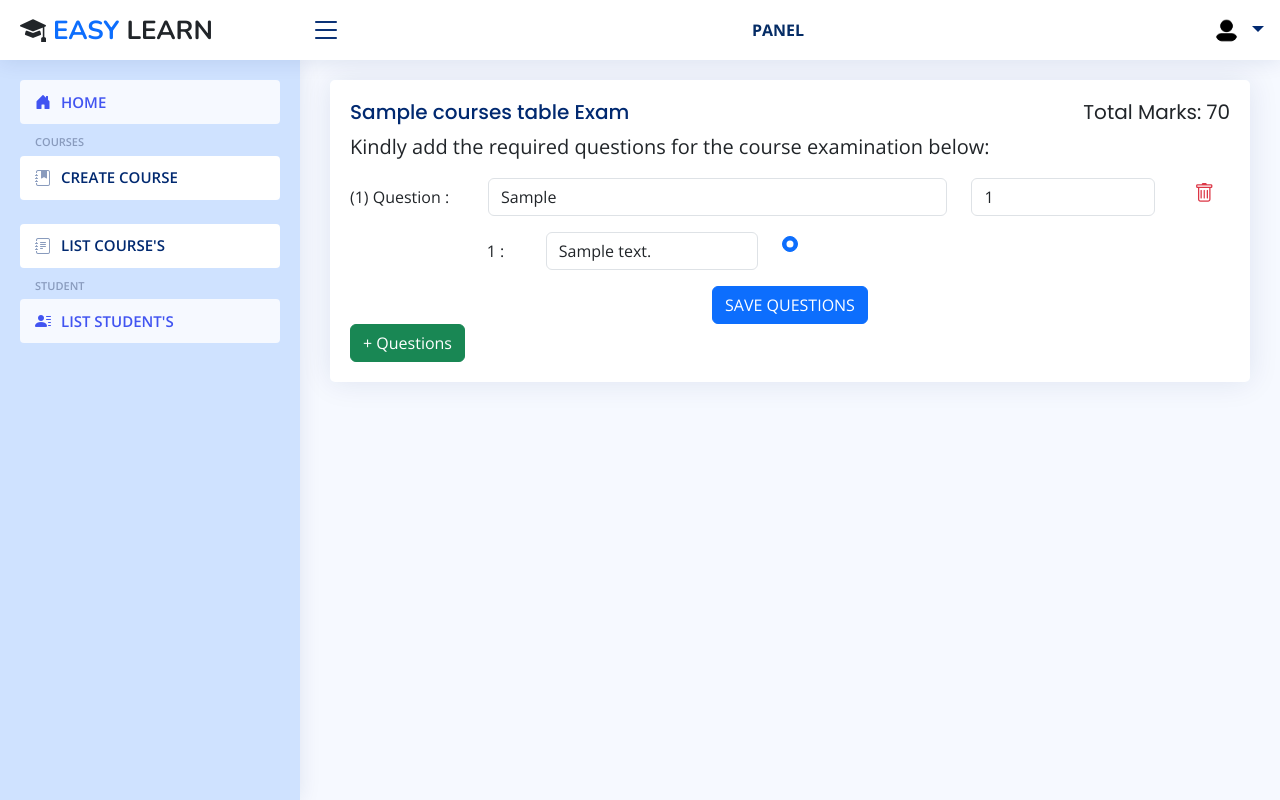
After one commit to dev-Harshal/EasyLearn2.0, a Django app: page /teacher/detail/exam/1/ in a window 1280 px wide. The commit adds this page. Run offline with Django 5.2, Linux system fonts and the light colour scheme; tables that the repository leaves empty hold one stand-in row (values such as "Sample post"); some libraries are stand-ins or nearby versions.

Commit message:
Create Exam Module Done

```diff
--- a/Courses/static/courses/js/script.js
+++ b/Courses/static/courses/js/script.js
@@ -373,3 +373,155 @@ if (saveCurriculumForm) {
         });
     });
 }
+
+
+// EXAM QUESTIONS
+
+function createQuestionField(order) {
+    return `
+        <div class="col-12 question-item" data-question-number="${order}">
+            <div class="row">
+
+                <div class="col-11">
+
+                    <div class="row g-3 justify-content-end">
+                        <div class="col-12">
+                            <div class="row">
+                                <label class="col-sm-2 col-form-label question-label">(${order}) Question :</label>
+                                <div class="col-sm-7">
+                                    <input type="text" class="form-control" name="question[]" required>
+                                </div>
+                                <div class="col-sm-3">
+                                    <input type="number" class="form-control" name="mark[]" placeholder="Marks" required>
+                                </div>
+                            </div>
+                        </div>
+
+                        <!-- Options -->
+                        <div class="col-10">
+                            <div class="row g-2">
+                                ${createAnswerField(order, 1)}
+                                ${createAnswerField(order, 2)}
+                                ${createAnswerField(order, 3)}
+                                ${createAnswerField(order, 4)}
+                            </div>
+                        </div>
+                    </div>
+
+                </div>
+
+                <div class="col-1 text-center">
+                    <i class="bi bi-trash text-danger fs-5 remove-question"></i>
+                </div>
+            </div>
+
+        </div>
+    `;
+}
+
+function createAnswerField(order, number) {
+    return `
+        <div class="col-6">
+            <div class="row">
+                <label class="col-sm-2 col-form-label">${number} :</label>
+                <div class="col-sm-8">
+                    <input type="text" class="form-control" name="answer[${order}][]" required>
+                </div>
+                <div class="col-sm-2">
+                    <input type="radio" name="is_correct[${order}][]" value="${number}" class="form-check-input" required>
+                </div>
+            </div>
+        </div>
+    `;
+}
+
+// Update question count globally
+let questionCount = document.querySelectorAll('.question-item').length || 0;
+
+const examContainer = document.getElementById("examContainer");
+
+if (examContainer) {
+    // Ensure at least one question is added
+    if (questionCount === 0) {
+        questionCount++;
+        examContainer.innerHTML += createQuestionField(questionCount);
+    }
+
+    // Event listener for removing questions
+    examContainer.addEventListener('click', function(event) {
+        if (event.target && event.target.classList.contains("remove-question")) {
+            event.target.closest('.question-item').remove();
+            updateQuestionNumbers();
+        }
+    });
+}
+
+// Add new question functionality
+const addQuestion = document.getElementById("addQuestion");
+if (addQuestion) {
+    addQuestion.addEventListener("click", function(event) {
+        event.preventDefault();  // Prevent page reload
+
+        questionCount++;
+        const newQuestion = createQuestionField(questionCount);
+        examContainer.insertAdjacentHTML('beforeend', newQuestion);
+        scrollToElement(document.querySelector(`[data-question-number="${questionCount}"]`));
+    });
+}
+
+// Update question numbers after removing or reordering
+function updateQuestionNumbers() {
+    const questions = document.querySelectorAll(".question-item");
+
+    questions.forEach((question, index) => {
+        let newQuestionNumber = index + 1;
+        question.setAttribute('data-question-number', newQuestionNumber);
+
+        // Update question label
+        const questionLabel = question.querySelector(".question-label");
+        if (questionLabel) {
+            questionLabel.textContent = `(${newQuestionNumber}) Question :`;
+        }
+
+
+        // Update answer fields
+        const answers = question.querySelectorAll(`input[name^="answer"]`);
+        answers.forEach((answer) => {
+            answer.name = `answer[${newQuestionNumber}][]`;
+        });
+
+        // Update correct answer radios
+        const correctAnswerRadios = question.querySelectorAll(`input[name^="is_correct"]`);
+        correctAnswerRadios.forEach((radio) => {
+            radio.name = `is_correct[${newQuestionNumber}][]`;
+        });
+
+    });
+}
+
+// Form submission with fetch
+const createQuestionForm = document.getElementById('createQuestionForm');
+if (createQuestionForm) {
+    createQuestionForm.addEventListener('submit', function(event) {
+        event.preventDefault();
+
+        const id = document.getElementById('id').value;
+        const url = `/teacher/detail/exam/${id}/`;
+
+        fetch(url, {
+            method: 'POST',
+            headers: {
+                'X-CSRFToken': document.querySelector('input[name="csrfmiddlewaretoken"]').value,
+            },
+            body: new FormData(createQuestionForm),
+        })
+        .then(response => response.json())
+        .then(data => {
+            if (data.status === 'success') {
+                window.location.href = data.success_url;
+            } else {
+                popAlert(data);
+            }
+        });
+    });
+}
--- /dev/null
+++ b/Courses/templates/exam/detail_exam.html
@@ -0,0 +1,105 @@
+{% extends "users/staff/teacher/base_site.html" %}
+
+{% block title %} Exam Details {% endblock title %}
+
+{% block main %}
+
+<main id="main" class="main">
+
+
+    <section class="section">
+        <div class="row justify-content-center">
+
+            <div class="col-12">
+
+                <div class="card">
+                    <div class="card-body">
+
+                        <h5 class="card-title mb-0 pb-2 fs-5 d-flex justify-content-between">
+                            {{exam.course.title}} Exam
+                            <span class="fs-5 text-dark">Total Marks: 70</span>
+                        </h5>
+
+                        <p class="card-text fs-5">Kindly add the required questions for the course examination below:</p>
+
+                        {% include "components/alert.html" %}
+
+                        <form id="createQuestionForm" method="post">
+                            {% csrf_token %}
+
+                            <input type="hidden" name="id" id="id" value="{{exam.course.id}}">
+
+                            <div id="examContainer" class="row g-3">
+
+                                {% for question in exam.questions.all %}
+
+                                <div class="col-12 question-item" data-question-number="{{forloop.counter}}">
+                                    <div class="row">
+
+                                        <div class="col-11">
+
+                                            <div class="row g-3 justify-content-end">
+                                                <div class="col-12">
+                                                    <div class="row">
+                                                        <label class="col-sm-2 col-form-label question-label">({{forloop.counter}}) Question :</label>
+                                                        <div class="col-sm-7">
+                                                            <input type="text" class="form-control" name="question[]" value={{question.text}} required>
+                                                        </div>
+                                                        <div class="col-sm-3">
+                                                            <input type="number" class="form-control" name="mark[]" value="{{question.mark}}" placeholder="Marks" required>
+                                                        </div>
+                                                    </div>
+                                                </div>
+
+                                                <!-- Options -->
+                                                <div class="col-10">
+                                                    <div class="row g-2">
+                                                        {% for answer in question.answers.all  %}
+                                                        <div class="col-6">
+                                                            <div class="row">
+                                                                <label class="col-sm-2 col-form-label">{{forloop.counter}} :</label>
+                                                                <div class="col-sm-8">
+                                                                    <input type="text" class="form-control" name="answer[{{forloop.parentloop.counter}}][]" value="{{answer.text}}" required>
+                                                                </div>
+                                                                <div class="col-sm-2">
+                                                                    <input type="radio" name="is_correct[{{forloop.parentloop.counter}}][]" value="{{forloop.counter}}" class="form-check-input" {% if answer.is_correct %} checked {% endif %} required>
+                                                                </div>
+                                                            </div>
+                                                        </div>
+                                                        {% endfor %}
+                                                    </div>
+                                                </div>
+                                            </div>
+
+                                        </div>
+
+                                        <div class="col-1 text-center">
+                                            <i class="bi bi-trash text-danger fs-5 remove-question"></i>
+                                        </div>
+                                    </div>
+
+                                </div>
+
+                                {% endfor %}
+
+                            </div>
+
+                            <div class="text-center mt-3">
+                                <button type="submit" class="btn btn-primary">SAVE QUESTIONS</button>
+                            </div>
+
+                        </form>
+
+                        <button id="addQuestion" class="btn btn-success">+ Questions</button>
+                    </div>
+                </div>
+
+            </div>
+
+        </div>
+    </section>
+
+
+</main>
+
+{% endblock main %}
--- a/Courses/urls.py
+++ b/Courses/urls.py
@@ -8,4 +8,8 @@ urlpatterns = [
     path('delete/course/<int:id>/', delete_course_view, name='delete-course-view'),
     path('list/courses/', list_courses_view, name='list-courses-view'),
     path('save/curriculum/<int:id>/', save_curriculum_view, name='save-curriculum-view'),
+
+    # EXAM
+
+    path('detail/exam/<int:id>/', detail_exam_view, name='detail-exam-view')
 ]
--- a/Courses/views.py
+++ b/Courses/views.py
@@ -130,7 +130,32 @@ def save_curriculum_view(request, id):
             messages.success(request, f'Course Curriculum for {course.title} saved successfully.')
             return JsonResponse({'status': 'success', 'success_url': f'/teacher/detail/course/{course.id}/'}, status=200)
         except Exception as e:
-            print("HERE",e)
             return JsonResponse({'status': 'error', 'message': str(e)}, status=400)
     else:
         return JsonResponse({'status': 'error', 'message': 'Invalid request method'}, status=405)
+
+def detail_exam_view(request, id):
+    course = Course.objects.get(id=id)
+    exam, created = Exam.objects.get_or_create(course=course)
+
+    if request.method == 'POST':
+        try:
+
+            questions = request.POST.getlist('question[]')
+            marks = request.POST.getlist('mark[]')
+            total_marks = sum(int(mark) for mark in marks if mark.isdigit())
+
+            if total_marks > 70:
+                return JsonResponse({'status':'error', 'message':f'Sum of Total Marks should not exceed 70 Marks. (Current: {total_marks})'})
+            exam.questions.all().delete()
+            for i, (text,mark) in enumerate(zip(questions, marks)):
+                question = Question.objects.create(exam=exam, text=text,mark=mark)
+                for anwser_number in range(1, 5):
+                    answer_text = request.POST.get(f'answer[{i+1}][]')
+                    is_correct = request.POST.get(f'is_correct[{i+1}][]') == str(anwser_number)
+                    Answer.objects.create(question=question, text=answer_text, is_correct=is_correct)
+            messages.success(request, f'Exam Questions for {course} created successfully.')
+            return JsonResponse({'status': 'success', 'success_url': f'/teacher/detail/exam/{course.id}/'}, status=200)
+        except Exception as e:
+            return JsonResponse({'status': 'error', 'message': str(e)}, status=400)
+    return render(request, 'exam/detail_exam.html', context={'exam':exam})
```
Also changed, not shown: Courses/models.py (+35 -0 lines), Courses/templates/courses/detail_course.html (+4 -25 lines), Courses/templates/courses/update_course.html (+26 -0 lines), Courses/migrations/0002_exam_question_answer.py (added), Courses/migrations/0003_remove_exam_marks_remove_exam_title.py (added), Courses/migrations/0004_alter_answer_question.py (added), Media/photos/user_profile_5FcckQz.jpg (added), Media/photos/user_profile_T8Ow9Ei.jpg (added), Media/thumbnails/django_B1r8tum.jpg (added), db.sqlite3, 1 other file.
